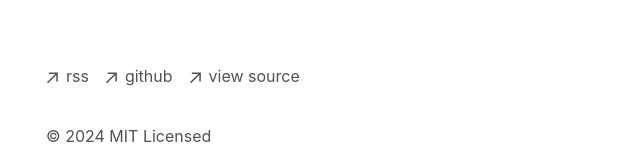
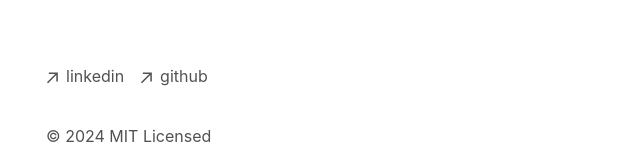
Before and after one commit to bhy01dev/bqrayvzdgn, a Next.js app: page / in a window 1280 px wide. Shown: the part 456-610 px from the top of the page, without its empty margins (306-946 px from the left). Built offline with nearby package versions, Linux system fonts and the light colour scheme.

Commit message:
Update footer.tsx

```diff
--- a/app/components/footer.tsx
+++ b/app/components/footer.tsx
@@ -24,10 +24,10 @@
             className="flex items-center transition-all hover:text-neutral-800 dark:hover:text-neutral-100"
             rel="noopener noreferrer"
             target="_blank"
-            href="/rss"
+            href="https://www.linkedin.com/in/bugrahan-yavuzdogan/"
           >
             <ArrowIcon />
-            <p className="ml-2 h-7">rss</p>
+            <p className="ml-2 h-7">linkedin</p>
           </a>
         </li>
         <li>
@@ -41,17 +41,6 @@
             <p className="ml-2 h-7">github</p>
           </a>
         </li>
-        <li>
-          <a
-            className="flex items-center transition-all hover:text-neutral-800 dark:hover:text-neutral-100"
-            rel="noopener noreferrer"
-            target="_blank"
-            href="https://vercel.com/templates/next.js/portfolio-starter-kit"
-          >
-            <ArrowIcon />
-            <p className="ml-2 h-7">view source</p>
-          </a>
-        </li>
       </ul>
       <p className="mt-8 text-neutral-600 dark:text-neutral-300">
         © {new Date().getFullYear()} MIT Licensed
```
